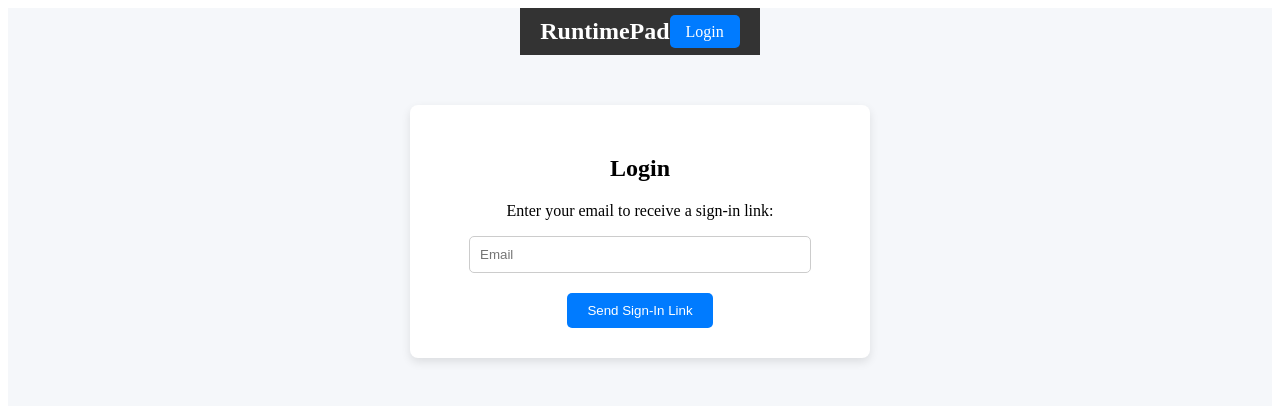
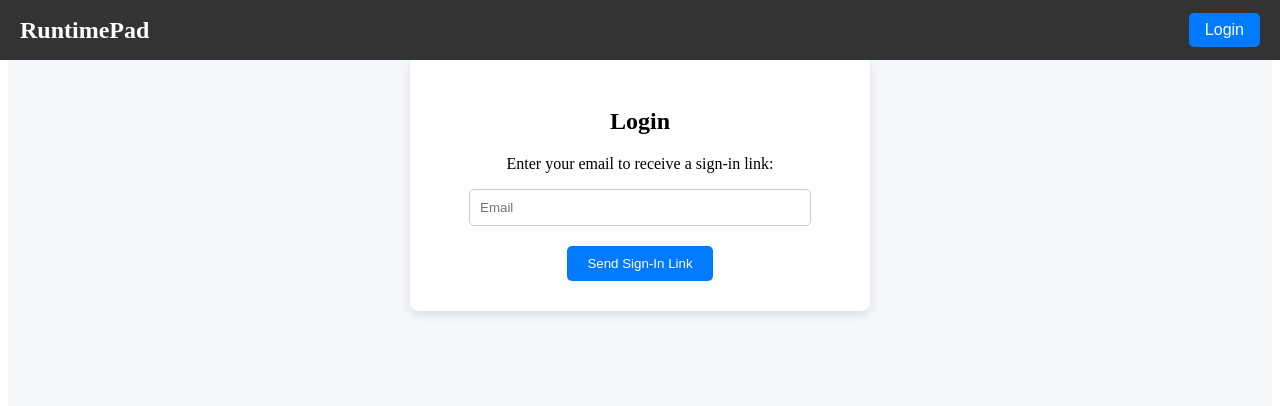
Before and after one commit to jubins/runtimepad, a React (Create React App) app in the folder rtp-frontend/: page /login in a window 1280 px wide. Shown: the top 406 px of the page. Built offline with nearby package versions, Linux system fonts and the light colour scheme; no server answers.

Commit message:
Added Login modal

```diff
--- a/rtp-frontend/src/CollaborativeEditor.js
+++ b/rtp-frontend/src/CollaborativeEditor.js
@@ -64,10 +64,10 @@ const CollaborativeEditor = () => {
         <Sidebar
           toggleSettings={toggleSettings}
           createNewPad={createNewPad}
-          hidden={showSettings} // Pass the hidden prop to control visibility
+          hidden={showSettings}
         />
         <Editor
-          height="100vh"
+          height="calc(100vh - 60px)" // Deduct header height
           width={showSettings ? 'calc(100% - 300px)' : '100%'} // Adjust width if settings are open
           language={language}
           value={code}
@@ -105,9 +105,10 @@ const styles = {
     display: 'flex',
     flexGrow: 1,
     position: 'relative',
-    height: '100%',
-    width: '100%', // Full width; sidebar handles visibility
+    height: 'calc(100% - 60px)', // Deduct height for the header
+    width: '100%',
     transition: 'width 0.3s ease', // Smooth transition when resizing
+    marginTop: '60px', // Offset to avoid overlap with header
   }),
 };
 
--- a/rtp-frontend/src/components/Header.js
+++ b/rtp-frontend/src/components/Header.js
@@ -1,25 +1,40 @@
 // rtp-frontend/src/components/Header.js
-import React from 'react';
+import React, { useState } from 'react';
 import { Link } from 'react-router-dom';
+import LoginModal from './LoginModal';
 import { useAuth } from '../AuthProvider';
 
 const Header = () => {
   const { user, signOut } = useAuth();
+  const [openLogin, setOpenLogin] = useState(false);
+
+  const handleOpenLogin = () => {
+    setOpenLogin(true);
+  };
+
+  const handleCloseLogin = () => {
+    setOpenLogin(false);
+  };
 
   return (
-    <header style={styles.header}>
+    <div style={styles.header}>
       <h2 style={styles.logo}>RuntimePad</h2>
       <div>
         {user ? (
           <>
             <span style={styles.welcomeMessage}>Welcome, {user.email}</span>
-            <button onClick={signOut} style={styles.signOutButton}>Sign Out</button>
+            <button onClick={signOut} style={styles.signOutButton}>
+              Sign Out
+            </button>
           </>
         ) : (
-          <Link to="/login" style={styles.loginLink}>Login</Link>
+          <button onClick={handleOpenLogin} style={styles.loginButton}>
+            Login
+          </button>
         )}
       </div>
-    </header>
+      <LoginModal open={openLogin} handleClose={handleCloseLogin} />
+    </div>
   );
 };
 
@@ -31,20 +46,27 @@ const styles = {
     padding: '10px 20px',
     backgroundColor: '#333333',
     color: '#ffffff',
-    margin: '0', // Ensure there's no margin that creates a gap
+    position: 'fixed',
+    top: 0,
+    left: 0,
+    right: 0,
+    zIndex: 2000, // High z-index to always stay on top
+    height: '60px',
+    boxSizing: 'border-box',
   },
   logo: {
     fontSize: '1.5rem',
     fontWeight: 'bold',
-    margin: '0', // Remove any top margin from the logo
   },
-  loginLink: {
+  loginButton: {
     color: '#ffffff',
     textDecoration: 'none',
     fontSize: '1rem',
     padding: '8px 16px',
     backgroundColor: '#007BFF',
     borderRadius: '5px',
+    border: 'none',
+    cursor: 'pointer',
   },
   welcomeMessage: {
     marginRight: '20px',
--- /dev/null
+++ b/rtp-frontend/src/components/LoginModal.js
@@ -0,0 +1,60 @@
+// rtp-frontend/src/components/LoginModal.js
+import React, { useState } from 'react';
+import { Modal, Box, Typography, Button, TextField } from '@mui/material';
+import { useAuth } from '../AuthProvider';
+
+const LoginModal = ({ open, handleClose }) => {
+  const { sendSignInEmail } = useAuth(); // Function to send email link
+  const [email, setEmail] = useState('');
+
+  const handleLogin = () => {
+    sendSignInEmail(email);
+    alert('Sign-in link has been sent to your email address. Please check your inbox.');
+    handleClose(); // Close the modal after sending the link
+  };
+
+  return (
+    <Modal
+      open={open}
+      onClose={handleClose}
+      aria-labelledby="login-modal-title"
+      aria-describedby="login-modal-description"
+    >
+      <Box sx={styles.modalBox}>
+        <Typography id="login-modal-title" variant="h6" component="h2">
+          Login
+        </Typography>
+        <Typography id="login-modal-description" sx={{ mt: 2 }}>
+          Enter your email to receive a sign-in link:
+        </Typography>
+        <TextField
+          label="Email"
+          variant="outlined"
+          fullWidth
+          value={email}
+          onChange={(e) => setEmail(e.target.value)}
+          sx={{ mt: 2 }}
+        />
+        <Button onClick={handleLogin} variant="contained" color="primary" sx={{ mt: 2 }}>
+          Send Sign-In Link
+        </Button>
+      </Box>
+    </Modal>
+  );
+};
+
+const styles = {
+  modalBox: {
+    position: 'absolute',
+    top: '50%',
+    left: '50%',
+    transform: 'translate(-50%, -50%)',
+    width: 400,
+    bgcolor: 'background.paper',
+    border: '2px solid #000',
+    boxShadow: 24,
+    p: 4,
+  },
+};
+
+export default LoginModal;
```
